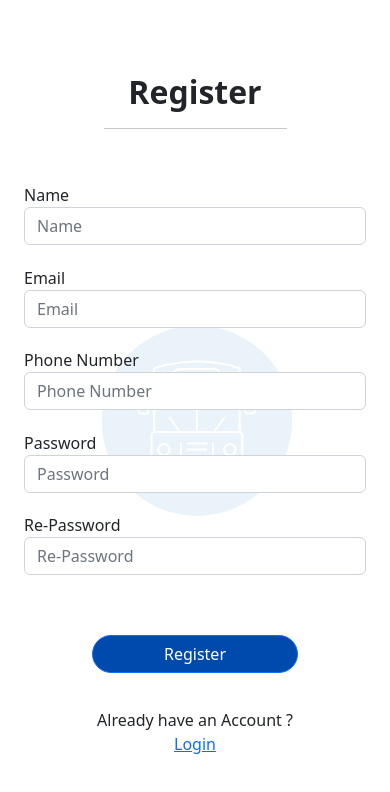
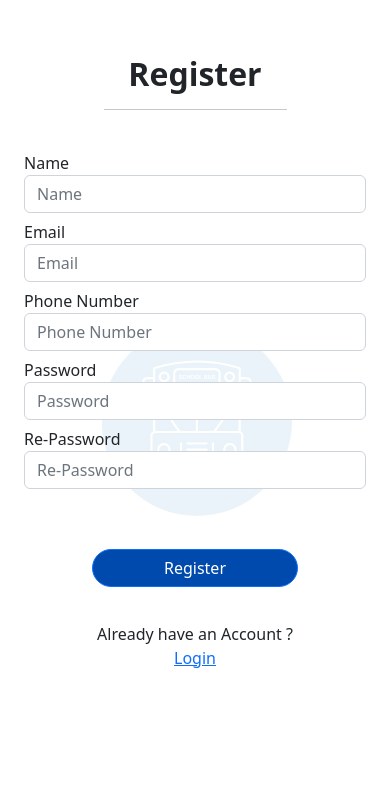
Before and after one commit to ParthBarse/pmpml-ebooking, a Next.js app: page /register in a window 390 px wide. Shown: the top 792 px of the page. Built offline with nearby package versions, Linux system fonts and the light colour scheme.

Commit message:
Index Updated

```diff
--- a/src/pages/register.js
+++ b/src/pages/register.js
@@ -21,27 +21,27 @@ export default function login() {
 
                 <form className='reg-form container'>
                     <div className="form-row">
-                        <div className="form-group col-md-6 inp-fld-1">
+                        <div className="form-group col-md-6 inp-fld-reg-1">
                             <label for="inputName">Name</label>
                             <input type="number" className="form-control" id="inputName" placeholder="Name"/>
                         </div>
-                        <div className="form-group col-md-6 inp-fld-2">
+                        <div className="form-group col-md-6 inp-fld-reg-2">
                             <label for="inputEmail">Email</label>
                             <input type="email" className="form-control" id="inputEmail" placeholder="Email"/>
                         </div>
                     </div>
                     <div className="form-row">
-                        <div className="form-group col-md-6 inp-fld-1">
+                        <div className="form-group col-md-6 inp-fld-reg-1">
                             <label for="inputNumber">Phone Number</label>
                             <input type="number" className="form-control" id="inputNumber" placeholder="Phone Number"/>
                         </div>
-                        <div className="form-group col-md-6 inp-fld-2">
+                        <div className="form-group col-md-6 inp-fld-reg-2">
                             <label for="inputPassword">Password</label>
                             <input type="password" className="form-control" id="inputPassword" placeholder="Password"/>
                         </div>
                     </div>
                     <div className="form-row">
-                        <div className="form-group col-md-6 inp-fld-2">
+                        <div className="form-group col-md-6 inp-fld-reg-2">
                             <label for="inputRePassword">Re-Password</label>
                             <input type="password" className="form-control" id="inputRePassword" placeholder="Re-Password"/>
                         </div>
--- a/src/styles/globals.css
+++ b/src/styles/globals.css
@@ -122,7 +122,11 @@ html, body{
 
 .reg-pg-title{
   text-align: center;
-  padding-top: 20%;
+  padding-top: 15%;
   font-weight: 700;
   font-size: 2rem;
 }
+
+.inp-fld-reg-1, .inp-fld-reg-2{
+  margin-top: 2%;
+}
```
